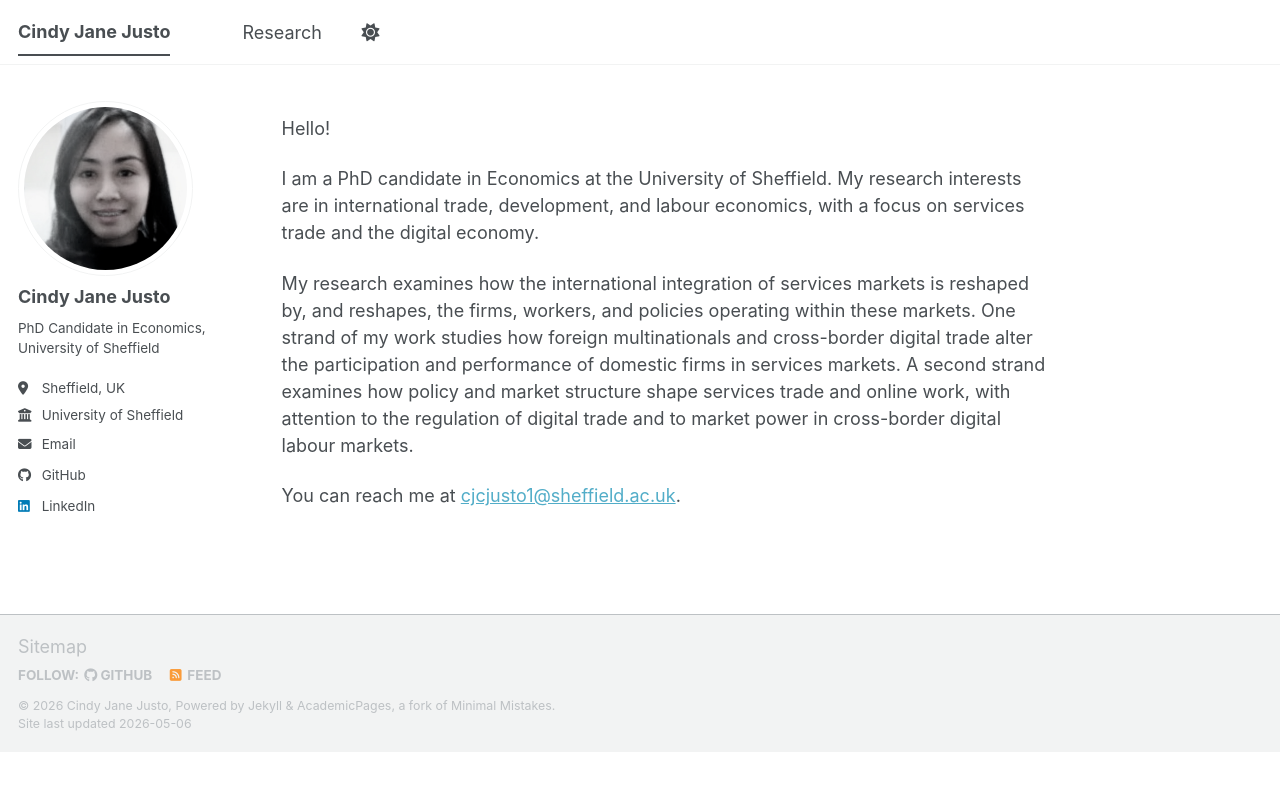
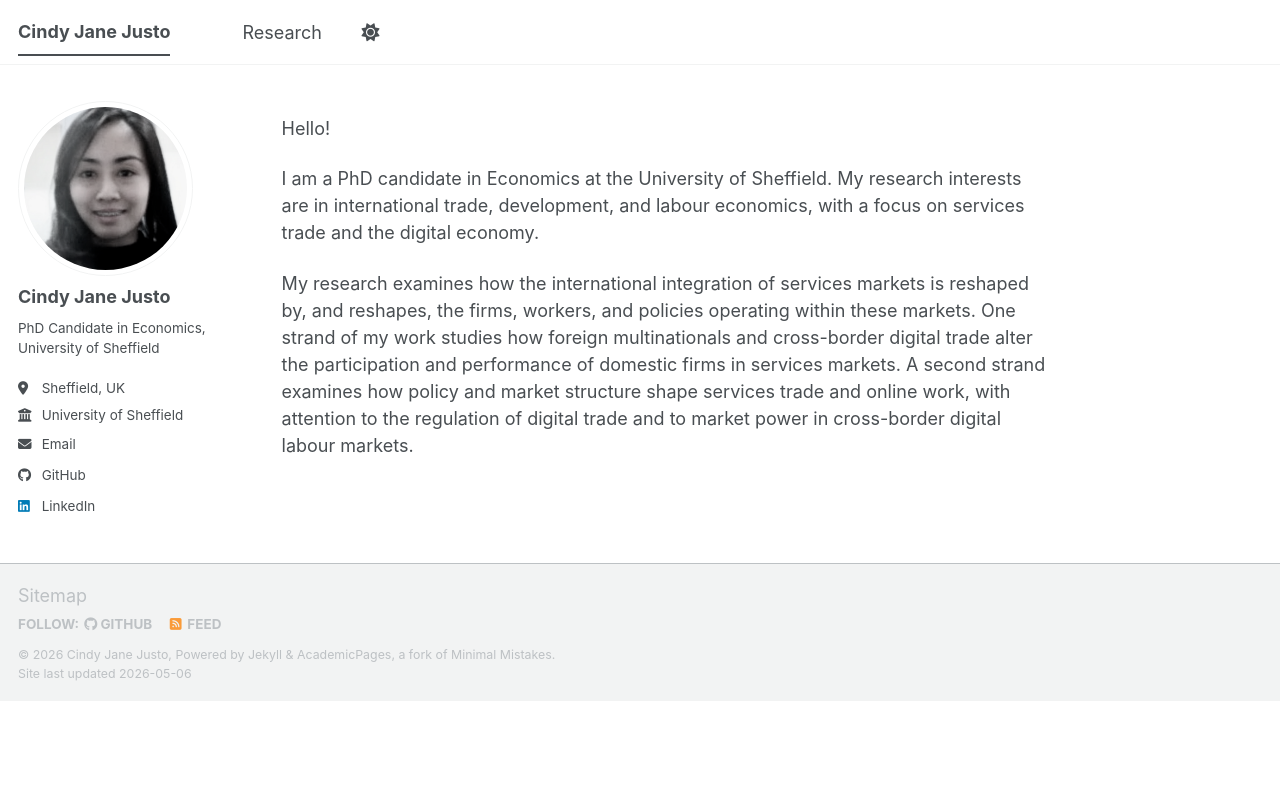
Before and after one commit to cindyjusto/cindyjusto.github.io, a Jekyll site: the page built from _pages/about.md, in a window 1280 px wide. Shown: the top 791 px of the page. Built offline with Jekyll 4.4.1, drawn with Linux system fonts in a browser that asks for light colours; a script bundle is joined from its source files by our own code; library files that are not in the unit come from our copies.

Commit message:
Update about.md

```diff
--- a/_pages/about.md
+++ b/_pages/about.md
@@ -12,5 +12,3 @@ Hello!
 I am a PhD candidate in Economics at the University of Sheffield. My research interests are in international trade, development, and labour economics, with a focus on services trade and the digital economy.
 
 My research examines how the international integration of services markets is reshaped by, and reshapes, the firms, workers, and policies operating within these markets. One strand of my work studies how foreign multinationals and cross-border digital trade alter the participation and performance of domestic firms in services markets. A second strand examines how policy and market structure shape services trade and online work, with attention to the regulation of digital trade and to market power in cross-border digital labour markets.
-
-You can reach me at [cjcjusto1@sheffield.ac.uk](mailto:cjcjusto1@sheffield.ac.uk).
```
